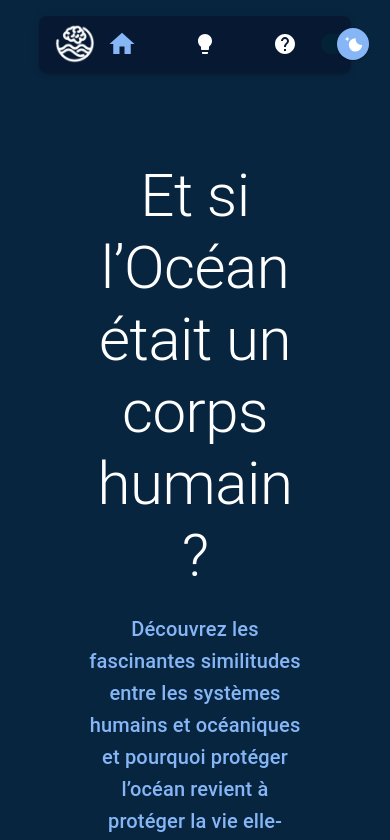
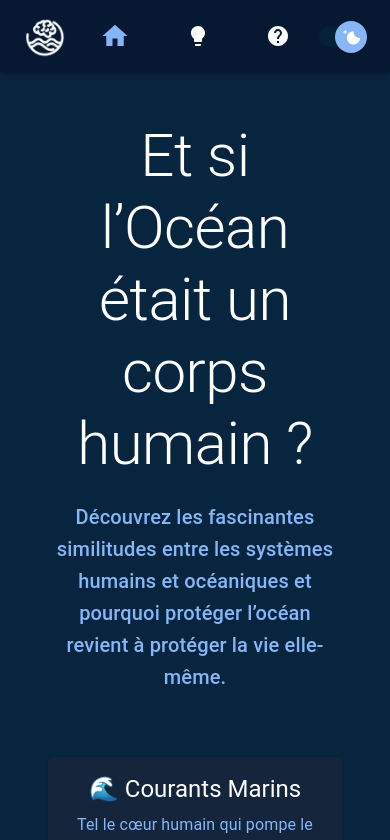
Before and after one commit to Roirtur/NDI2024, a React (Create React App) app in the folder ndi-front/: page /home in a window 390 px wide. Shown: the top 840 px of the page. Built offline with nearby package versions, Linux system fonts and the light colour scheme.

Commit message:
fix responsive

```diff
--- a/ndi-front/package.json
+++ b/ndi-front/package.json
@@ -19,6 +19,7 @@
     "react-dom": "^18.3.1",
     "react-router-dom": "^7.0.2",
     "react-scripts": "5.0.1",
+    "react-svg": "^16.2.0",
     "typescript": "^4.9.5",
     "web-vitals": "^2.1.4"
   },
--- a/ndi-front/src/Components/OceanBodyModel.tsx
+++ b/ndi-front/src/Components/OceanBodyModel.tsx
@@ -39,8 +39,11 @@ const OceanBodyModel: React.FC = () => {
     const [selectedPart, setSelectedPart] = useState<string | null>(null);
 
     const bodyPartsInfo: Record<string, string> = {
-        coeur: "Le cœur représente les courants marins, comme la circulation thermohaline, qui agit comme une pompe régulant les températures globales.",
+        cerveau: "Le cerveau représente les courants marins, qui régulent les températures globales et influencent les climats.",
         poumons: "Les poumons illustrent les échanges gazeux océaniques, notamment la photosynthèse marine qui transforme le CO2 en oxygène.",
+        bouche: "La bouche représente les estuaires et les zones côtières où les nutriments sont absorbés.",
+        veines: "Les veines symbolisent les courants océaniques qui transportent les nutriments et l'énergie à travers le globe.",
+        yeux: "Les yeux représentent la clarté de l'eau et la visibilité sous-marine, essentielle pour la vie marine.",
         estomac: "L'estomac est lié au cycle des nutriments dans l'océan, où les éléments essentiels sont redistribués dans les écosystèmes.",
     };
 
@@ -64,12 +67,12 @@ const OceanBodyModel: React.FC = () => {
                 viewBox="0 0 200 500"
                 aria-label="Modèle du Corps-Océan"
             >
-                {/* Cœur */}
-                <Tooltip title="Cœur" placement="top">
+                {/* Cerveau */}
+                <Tooltip title="Cerveau" placement="top">
                     <path
                         className="body-part"
-                        d="M90 120 C85 110, 115 110, 110 120 S95 140, 90 120 Z"
-                        onClick={() => handleOpen('coeur')}
+                        d="M90 50 C85 40, 115 40, 110 50 S95 70, 90 50 Z"
+                        onClick={() => handleOpen('cerveau')}
                     />
                 </Tooltip>
 
@@ -89,11 +92,45 @@ const OceanBodyModel: React.FC = () => {
                     </g>
                 </Tooltip>
 
+                {/* Bouche */}
+                <Tooltip title="Bouche" placement="top">
+                    <path
+                        className="body-part"
+                        d="M90 100 C85 95, 115 95, 110 100 S95 110, 90 100 Z"
+                        onClick={() => handleOpen('bouche')}
+                    />
+                </Tooltip>
+
+                {/* Veines */}
+                <Tooltip title="Veines" placement="top">
+                    <path
+                        className="body-part"
+                        d="M90 200 C85 190, 115 190, 110 200 S95 220, 90 200 Z"
+                        onClick={() => handleOpen('veines')}
+                    />
+                </Tooltip>
+
+                {/* Yeux */}
+                <Tooltip title="Yeux" placement="top">
+                    <g>
+                        <path
+                            className="body-part"
+                            d="M70 80 C65 75, 80 60, 90 80 Z"
+                            onClick={() => handleOpen('yeux')}
+                        />
+                        <path
+                            className="body-part"
+                            d="M110 80 C115 75, 100 60, 90 80 Z"
+                            onClick={() => handleOpen('yeux')}
+                        />
+                    </g>
+                </Tooltip>
+
                 {/* Estomac */}
                 <Tooltip title="Estomac" placement="top">
                     <path
                         className="body-part"
-                        d="M85 200 C80 220, 100 220, 95 200 Z"
+                        d="M85 250 C80 270, 100 270, 95 250 Z"
                         onClick={() => handleOpen('estomac')}
                     />
                 </Tooltip>
--- a/ndi-front/src/Components/stickyComponents/NavBar.tsx
+++ b/ndi-front/src/Components/stickyComponents/NavBar.tsx
@@ -1,45 +1,61 @@
-import React, { useEffect } from 'react';
+import React from 'react';
 import { BottomNavigation, BottomNavigationAction } from '@mui/material';
 import HomeIcon from '@mui/icons-material/Home';
 import LightbulbIcon from '@mui/icons-material/Lightbulb';
 import HelpIcon from '@mui/icons-material/Help';
 import { Link, useLocation } from 'react-router-dom';
-import { Box, useTheme } from '@mui/material';
+import { Box, useTheme, useMediaQuery } from '@mui/material';
 import ThemeToggle from '../ThemesHandlers/ThemeToggleButton';
 
 const NavBar: React.FC = () => {
+    const theme = useTheme();
     const location = useLocation();
     const [value, setValue] = React.useState(location.pathname);
-    const theme = useTheme();
+    const isMobile = useMediaQuery(theme.breakpoints.down('sm'));
 
-    useEffect(() => {
+    React.useEffect(() => {
         setValue(location.pathname);
     }, [location.pathname]);
 
     return (
-        <Box sx={{ display: 'flex', justifyContent: 'center', mt: 2, position: 'sticky', top: 10, zIndex: 1000 }}>
+        <Box sx={{ display: 'flex', justifyContent: 'center', mt: isMobile ? 0 : 2, position: 'sticky', top: isMobile ? 0 : 10, zIndex: 1000 }}>
             <Box
                 sx={{
                     display: 'flex',
                     alignItems: 'center',
-                    width: '80%',
+                    width: '100%',
                     maxWidth: 600,
                     bgcolor: 'background.paper',
-                    borderRadius: 2,
+                    borderRadius: isMobile ? 0 : 2,
                     boxShadow: 3,
+                    flexDirection: isMobile ? 'column' : 'row',
+                    padding: isMobile ? 1 : 0,
                 }}
             >
+                {!isMobile && (
                     <Box sx={{ ml: 2, display: 'flex', alignItems: 'center', height: '100%' }}>
                         <Link to="/home" style={{ display: 'flex', alignItems: 'center', height: '100%' }}>
                             <img src="/wave.png" alt="Logo" style={{ height: 40 }} />
                         </Link>
                     </Box>
+                )}
+                {isMobile && (
+                    <Box sx={{
+                        position: "absolute",
+                        top: "25%",
+                        left: 25,
+                    }}>
+                        <Link to="/home" style={{ display: 'flex', alignItems: 'center', height: '100%' }}>
+                            <img src="/wave.png" alt="Logo" style={{ height: 40 }} />
+                        </Link>
+                    </Box>
+                )}
                 <BottomNavigation
                     value={value}
                     onChange={(event, newValue) => {
                         setValue(newValue);
                     }}
-                    sx={{ flexGrow: 1 }}
+                    sx={{ flexGrow: 1, flexDirection: 'row' }}
                 >
                     <BottomNavigationAction
                         value="/home"
@@ -89,9 +105,21 @@ const NavBar: React.FC = () => {
                         }}
                     />
                 </BottomNavigation>
+                {!isMobile && (
                     <Box sx={{ display: 'flex', alignItems: 'center', ml: 2 }}>
                         <ThemeToggle />
                     </Box>
+                )}
+                {isMobile && (
+                    <Box sx={{
+                        position: "absolute",
+                        bottom: "25%",
+                        right: 0,
+
+                    }}>
+                        <ThemeToggle />
+                    </Box>
+                )}
             </Box>
         </Box>
     );
--- a/ndi-front/src/index.tsx
+++ b/ndi-front/src/index.tsx
@@ -23,12 +23,6 @@ root.render(
             minHeight: '100vh',
           }}>
           <NavBar />
-          <Box sx={{
-            maxWidth: "80vw",
-            margin: 'auto',
-            flexGrow: 1,
-            padding: 2,
-          }}>
           <Routes>
             <Route path="/" element={<Navigate to="/home" />} />
             <Route path="/home" element={<Home />} />
@@ -38,7 +32,6 @@ root.render(
           </Routes>
         </Box>
         <Footer />
-        </Box>
       </Router>
     </ThemeContextProvider>
   </React.StrictMode >
--- a/ndi-front/src/pages/Home.tsx
+++ b/ndi-front/src/pages/Home.tsx
@@ -2,6 +2,7 @@ import React from 'react';
 import { Box, Typography, Grid, Button, Card, CardContent, useTheme } from '@mui/material';
 import { Link } from 'react-router-dom';
 import { styled } from '@mui/material/styles';
+import { useMediaQuery } from '@mui/material';
 
 const StyledContainer = styled(Box)(({ theme }) => ({
     padding: theme.spacing(4),
@@ -9,11 +10,22 @@ const StyledContainer = styled(Box)(({ theme }) => ({
 }));
 
 const Home: React.FC = () => {
+
     const theme = useTheme();
+
+    const isMobile = useMediaQuery(theme.breakpoints.down('sm'));
 
     return (
         <StyledContainer>
-            <Box textAlign="center" mb={4} mt={5}>
+            <Box sx={{
+                maxWidth: 1200,
+                margin: '0 auto',
+                textAlign: 'center',
+                [theme.breakpoints.down('sm')]: {
+                    padding: theme.spacing(2),
+                },
+            }}>
+                <Box textAlign="center" mb={4} mt={isMobile ? 0 : 5}>
                     <Typography variant="h2" gutterBottom>
                         Et si l’Océan était un corps humain ?
                     </Typography>
@@ -91,6 +103,7 @@ const Home: React.FC = () => {
                         Explorer les Détails
                     </Button>
                 </Box>
+            </Box>
         </StyledContainer>
     );
 };
```
Also changed, not shown: 1 other file (tests, documents, lock files or other folders). Lines whose indentation alone changed are shown as unchanged.
